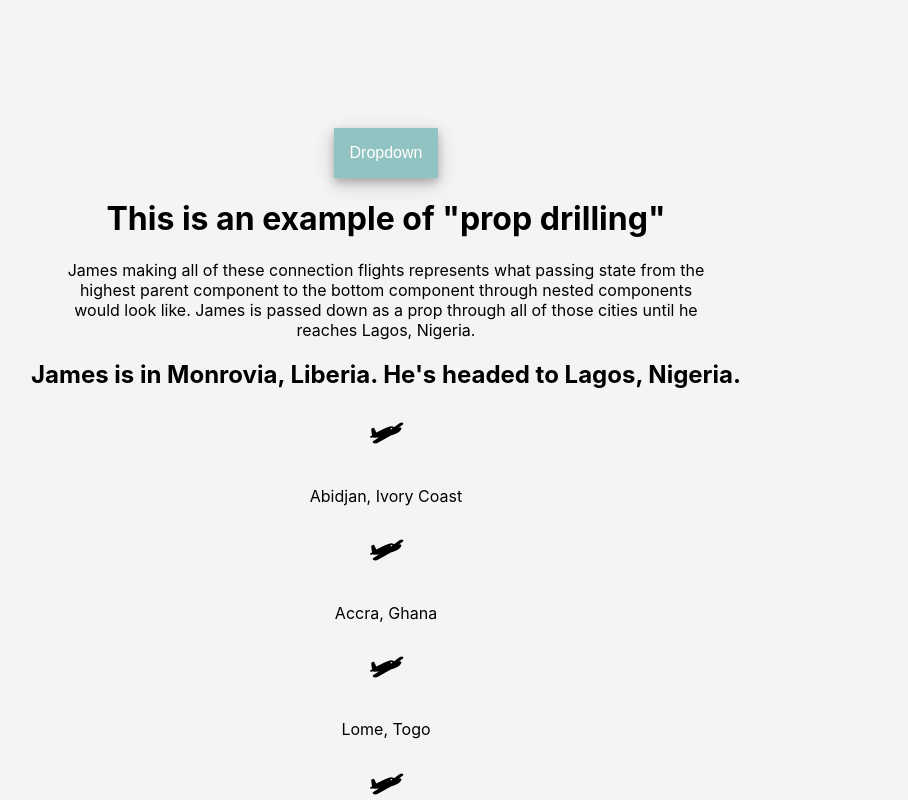
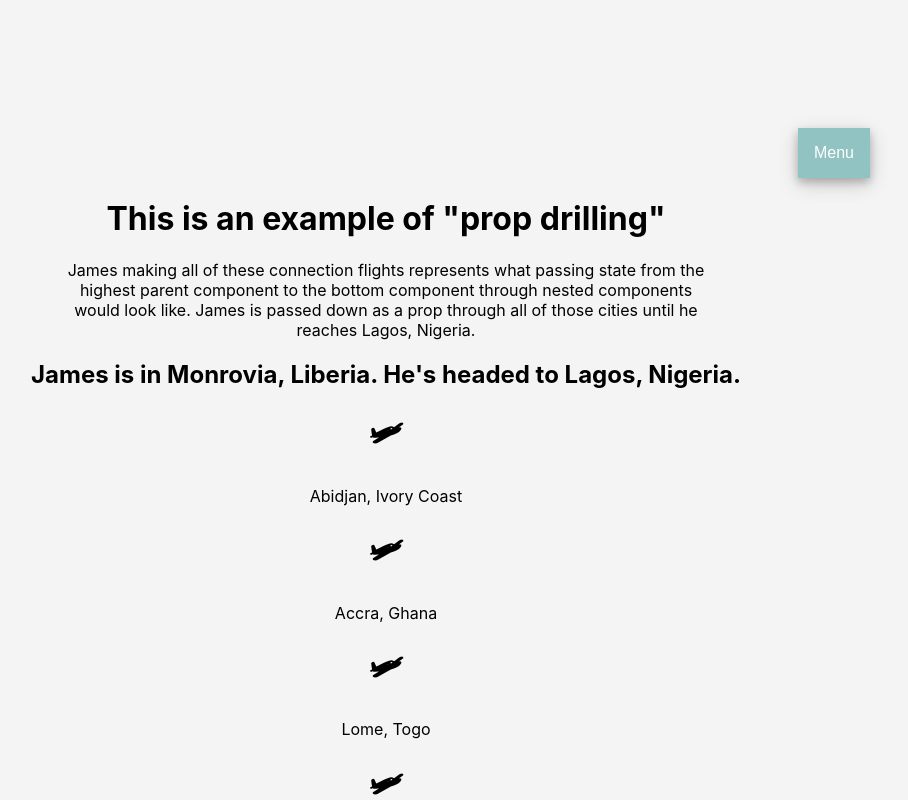
Before and after one commit to IfeAkiWad/learning_hooks, a React (Create React App) app: page /vacation in a window 1280 px wide. Shown: the top 800 px of the page, without its empty margins (254-1162 px from the left). Built offline with nearby package versions, Linux system fonts and the light colour scheme.

Commit message:
moblie friendly drop down menu

```diff
--- a/src/App.css
+++ b/src/App.css
@@ -25,8 +25,9 @@ body{
   /* width: 100%; Full width */
   /* font-size: 20px;  */
   /* background-color: RGB(145, 195, 194); */
-  position: relative;
-  display: inline-block;
+  position:relative;
+  display:inline-block;
+  margin-right: -70%;
 }
 
 /* Dropdown Content (Hidden by Default) */
--- a/src/NavBar.js
+++ b/src/NavBar.js
@@ -4,7 +4,7 @@ import { Link } from 'react-router-dom'
 const NavBar = () => {
     return (
         <nav className="dropdown-nav">
-            <button class="dropbtn">Dropdown</button>
+            <button class="dropbtn">Menu</button>
             <div className="dropdown-content">
                 <Link id="link" to="/vacation"> VACATION</Link>
                 <Link id="link" to="/clickers"> CLICKERS</Link>
```
